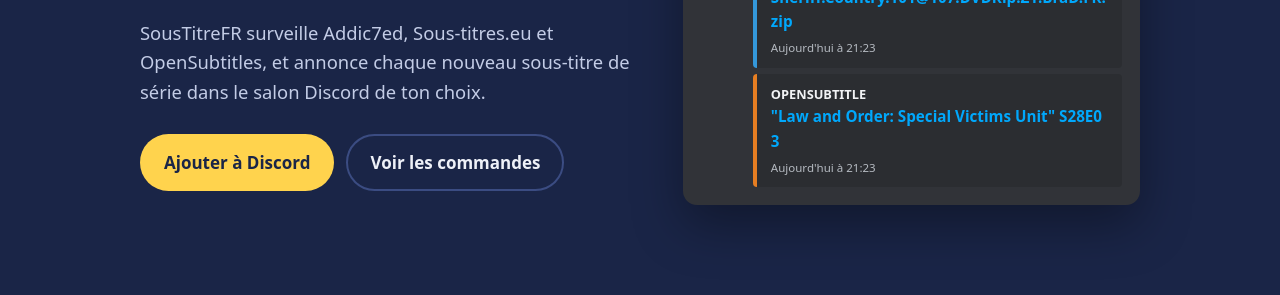
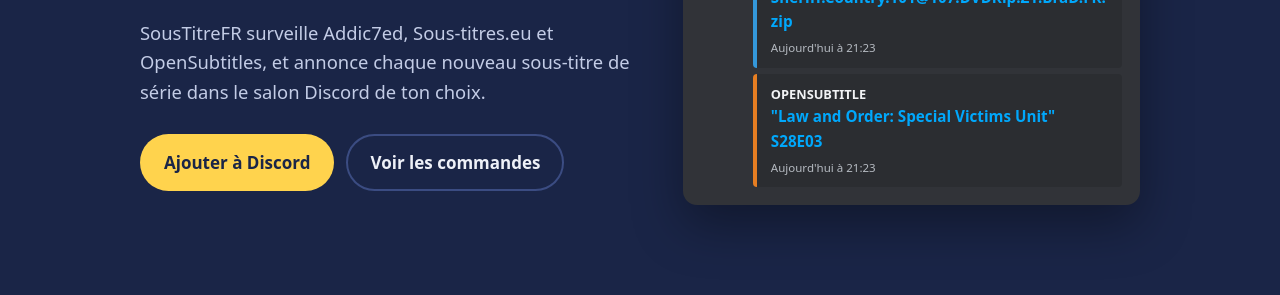
Before and after one commit to SousTitreFR/SousTitreFR.github.io, a Jekyll site: the page built from index.html, in a window 1280 px wide. Shown: the part 326-621 px from the top of the page. Built offline with Jekyll 4.4.1, drawn with Linux system fonts in a browser that asks for light colours.

Commit message:
fix: titres d'exemple coupés aux espaces plutôt qu'en plein mot

```diff
--- a/_layouts/default.html
+++ b/_layouts/default.html
@@ -86,7 +86,7 @@
     .discord-name small { background: #5865f2; color: #fff; font-size: 0.65rem; font-weight: 700; padding: 1px 5px; border-radius: 4px; margin-left: 6px; vertical-align: 2px; }
     .embed { margin-top: 6px; background: #2b2d31; border-left: 4px solid var(--c); border-radius: 4px; padding: 10px 14px; max-width: 440px; }
     .embed-author { font-size: 0.8rem; font-weight: 600; color: #f2f3f5; }
-    .embed-title { font-weight: 600; color: #00a8fc; word-break: break-all; font-size: 0.95rem; }
+    .embed-title { font-weight: 600; color: #00a8fc; overflow-wrap: anywhere; font-size: 0.95rem; }
     .embed-foot { font-size: 0.72rem; color: #b5bac1; margin-top: 6px; }
 
     section { padding: 40px 0; }
```
